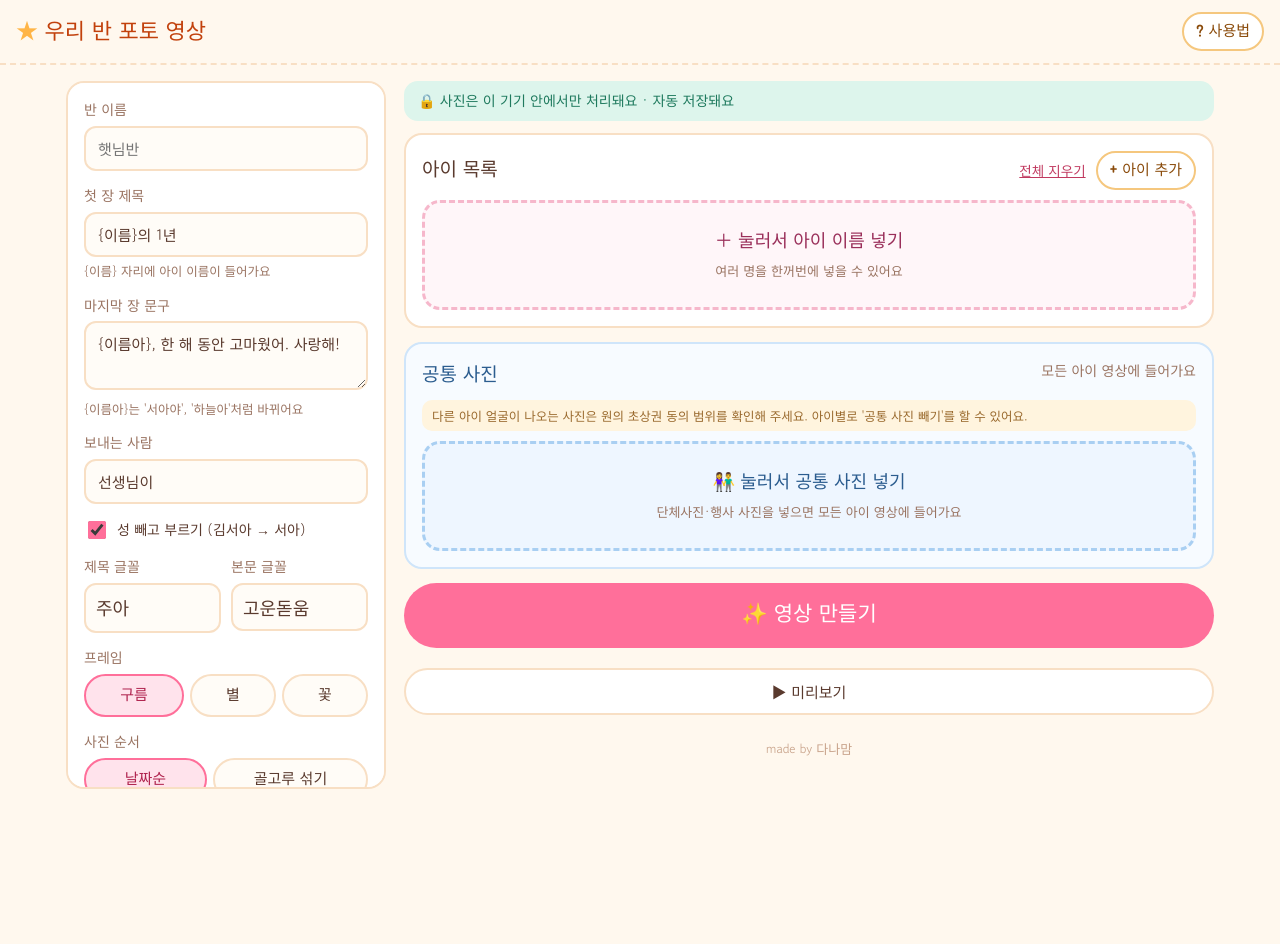
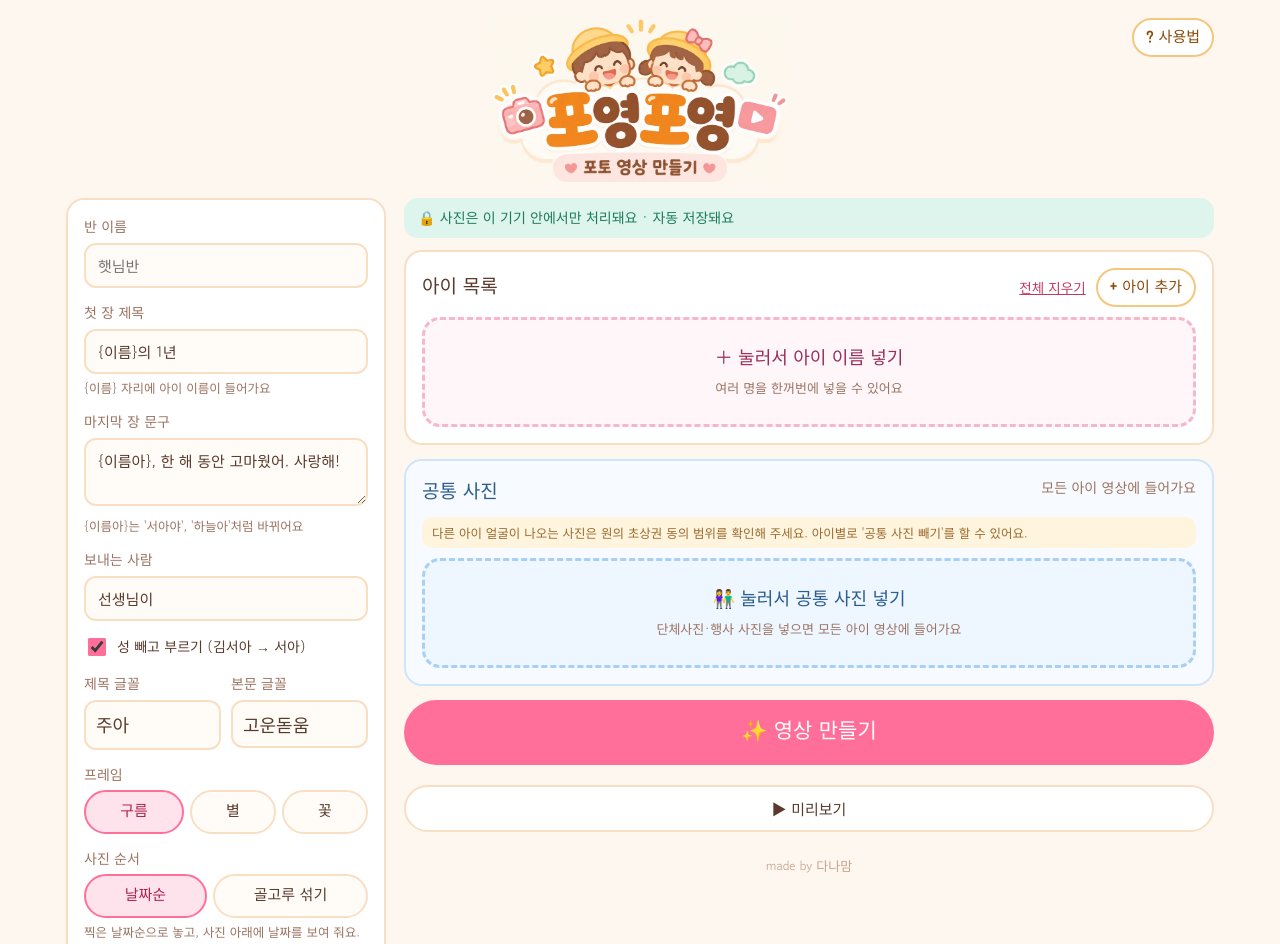
Before and after one commit to kimssmy-design/forjihyun, a plain HTML site: page index.html in a window 1280 px wide. Shown: the top 944 px of the page. Before the commit the page ends 805 px from the top, so only its background shows below. Drawn offline with Linux system fonts and the light colour scheme; a web font is replaced by a local one.

Commit message:
Add files via upload

```diff
--- a/css/style.css
+++ b/css/style.css
@@ -1,6 +1,6 @@
 /* style.css — 밝고 귀여운 파스텔 디자인 */
 :root {
-  --bg: #FFF8EE;
+  --bg: #FDF7F0;   /* 로고 배경색과 같게 */
   --card: #FFFFFF;
   --line: #F8DFC4;
   --text: #5A3A2E;
@@ -24,22 +24,23 @@ body {
   line-height: 1.55;
   -webkit-tap-highlight-color: transparent;
 }
-h2, h3, .brand, .primary, .chip, .seg button { font-family: "Jua", "Gowun Dodum", sans-serif; font-weight: 400; }
+h2, h3, .primary, .chip, .seg button { font-family: "Jua", "Gowun Dodum", sans-serif; font-weight: 400; }
 h2 { font-size: 19px; margin: 0; }
 h3 { font-size: 20px; margin: 0; }
 button, input, textarea { font: inherit; color: inherit; }
 button { cursor: pointer; }
 [hidden] { display: none !important; }
 
-/* 머리 */
-.top {
-  position: sticky; top: 0; z-index: 20;
-  display: flex; align-items: center; justify-content: space-between;
-  padding: 12px 16px; background: var(--bg);
-  border-bottom: 2px dashed var(--line);
+/* 머리: 로고는 가운데, 사용법은 오른쪽 위 */
+.top { position: relative; display: flex; justify-content: center; padding: 14px 16px 0; }
+.logo { margin: 0; line-height: 0; }
+.logo img { height: 168px; width: auto; display: block; }
+.help-btn { position: absolute; top: 18px; right: max(16px, calc((100% - 1180px) / 2 + 16px)); }
+@media (max-width: 899px) {
+  .top { padding: 8px 12px 0; }
+  .logo img { height: 112px; }
+  .help-btn { top: 12px; right: 12px; font-size: 13.5px; padding: 5px 10px; }
 }
-.brand { font-size: 22px; color: #C2410C; }
-.brand-star { color: #FFB547; }
 
 .banner {
   display: flex; gap: 10px; align-items: center; justify-content: space-between; flex-wrap: wrap;
@@ -49,7 +50,7 @@ button { cursor: pointer; }
 
 /* 배치: PC는 왼쪽 설정 패널, 폰은 접히는 서랍 */
 .layout { display: grid; grid-template-columns: 320px minmax(0, 1fr); gap: 18px; padding: 16px; max-width: 1180px; margin: 0 auto; }
-.panel { background: var(--card); border: 2px solid var(--line); border-radius: var(--radius); padding: 16px; align-self: start; position: sticky; top: 76px; max-height: calc(100vh - 92px); overflow: auto; }
+.panel { background: var(--card); border: 2px solid var(--line); border-radius: var(--radius); padding: 16px; align-self: start; position: sticky; top: 16px; max-height: calc(100vh - 32px); overflow: auto; }
 .panel-toggle { display: none; }
 .main { min-width: 0; }
 
--- a/index.html
+++ b/index.html
@@ -3,8 +3,8 @@
 <head>
 <meta charset="UTF-8">
 <meta name="viewport" content="width=device-width, initial-scale=1, viewport-fit=cover">
-<title>우리 반 포토 영상</title>
-<meta name="theme-color" content="#FFF8EE">
+<title>포영포영 · 포토 영상 만들기</title>
+<meta name="theme-color" content="#FDF7F0">
 <link rel="preconnect" href="https://fonts.googleapis.com">
 <link rel="preconnect" href="https://fonts.gstatic.com" crossorigin>
 <link rel="stylesheet" href="https://fonts.googleapis.com/css2?family=Jua&family=Do+Hyeon&family=Gaegu:wght@700&family=Dongle:wght@700&family=Gamja+Flower&family=Sunflower:wght@500&family=Single+Day&family=Hi+Melody&family=Nanum+Pen+Script&family=Gowun+Dodum&display=swap">
@@ -13,8 +13,8 @@
 <body>
 
 <header class="top">
-  <div class="brand"><span class="brand-star">★</span> 우리 반 포토 영상</div>
-  <button type="button" id="helpBtn" class="chip">? 사용법</button>
+  <h1 class="logo"><img src="img/logo.webp" alt="포영포영 - 포토 영상 만들기" width="900" height="501"></h1>
+  <button type="button" id="helpBtn" class="chip help-btn">? 사용법</button>
 </header>
 
 <div id="inappBanner" class="banner" hidden>
```
Also changed, not shown: img/logo.webp (added).
